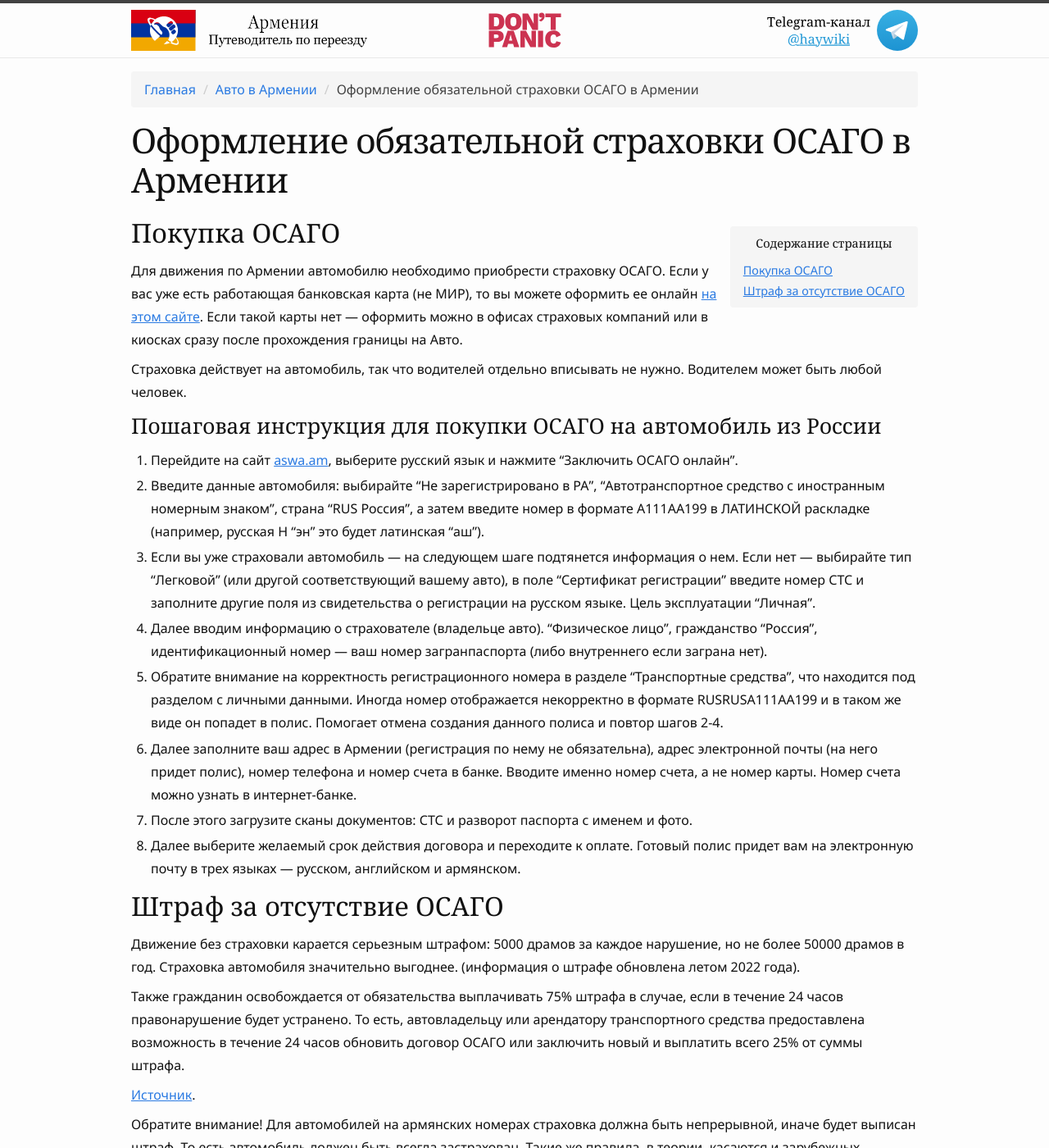
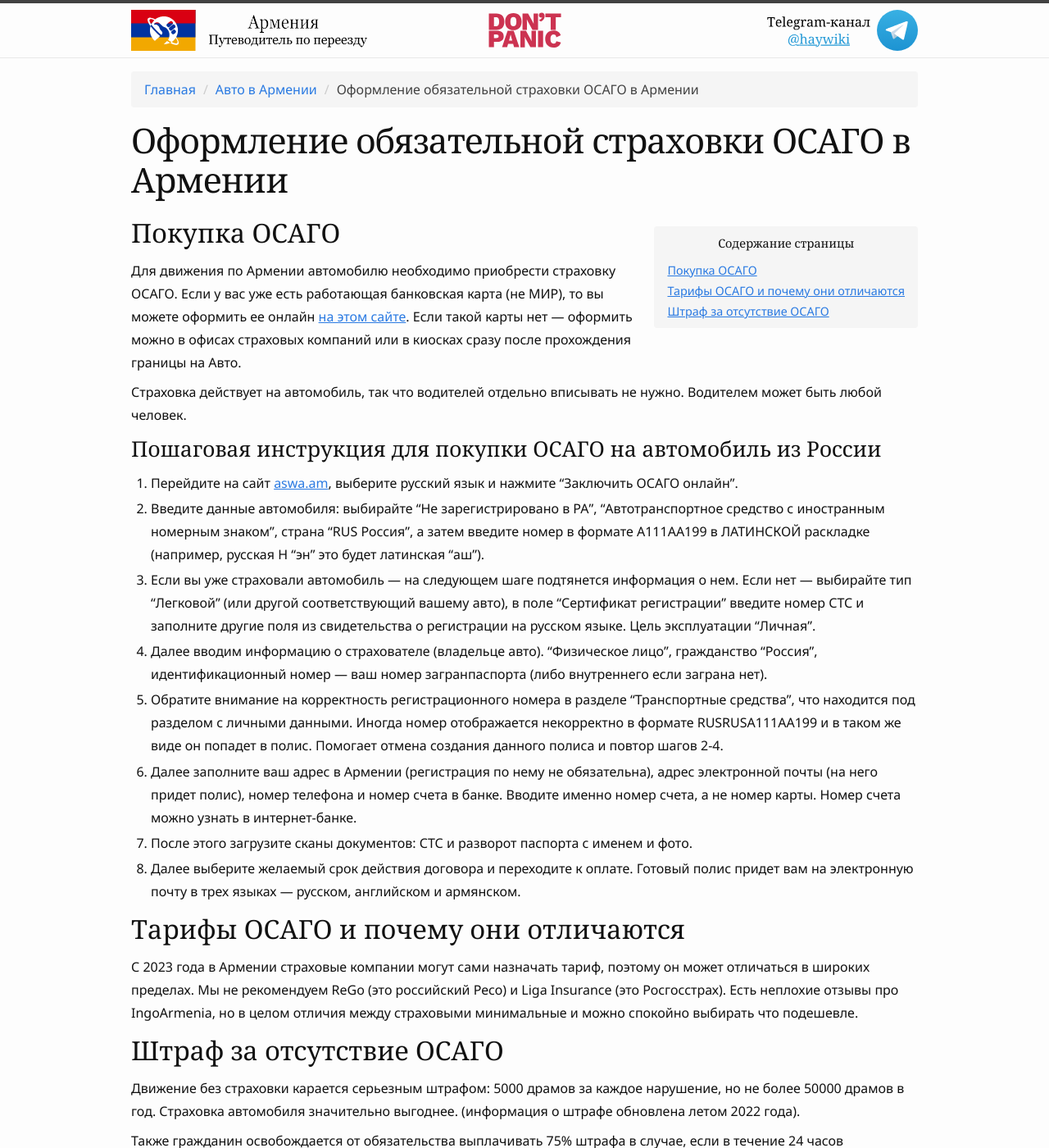
Before and after one commit to haywiki/haywiki.github.io, a Jekyll site: the page built from drive/insurance.md, in a window 1280 px wide and 1400 px high. Shown: the whole window at 82% size. Built offline with Jekyll 4.4.1, drawn with Linux system fonts in a browser that asks for light colours; nearby versions of some CDN libraries; a script that is not in the unit is left out.

Commit message:
информация о тарифах осаго и почему они отличаются

```diff
--- a/drive/insurance.md
+++ b/drive/insurance.md
@@ -24,6 +24,11 @@
 7. После этого загрузите сканы документов: СТС и разворот паспорта с именем и фото.
 8. Далее выберите желаемый срок действия договора и переходите к оплате. Готовый полис придет вам на электронную почту в трех языках — русском, английском и армянском.
 
+## Тарифы ОСАГО и почему они отличаются
+
+С 2023 года в Армении страховые компании могут сами назначать тариф, поэтому он может отличаться в широких пределах. Мы не рекомендуем ReGo (это российский Ресо) и Liga Insurance (это Росгосстрах).
+Есть неплохие отзывы про IngoArmenia, но в целом отличия между страховыми минимальные и можно спокойно выбирать что подешевле.
+
 ## Штраф за отсутствие ОСАГО
 
 Движение без страховки карается серьезным штрафом: 5000 драмов за каждое нарушение, но не более 50000 драмов в год.
```
